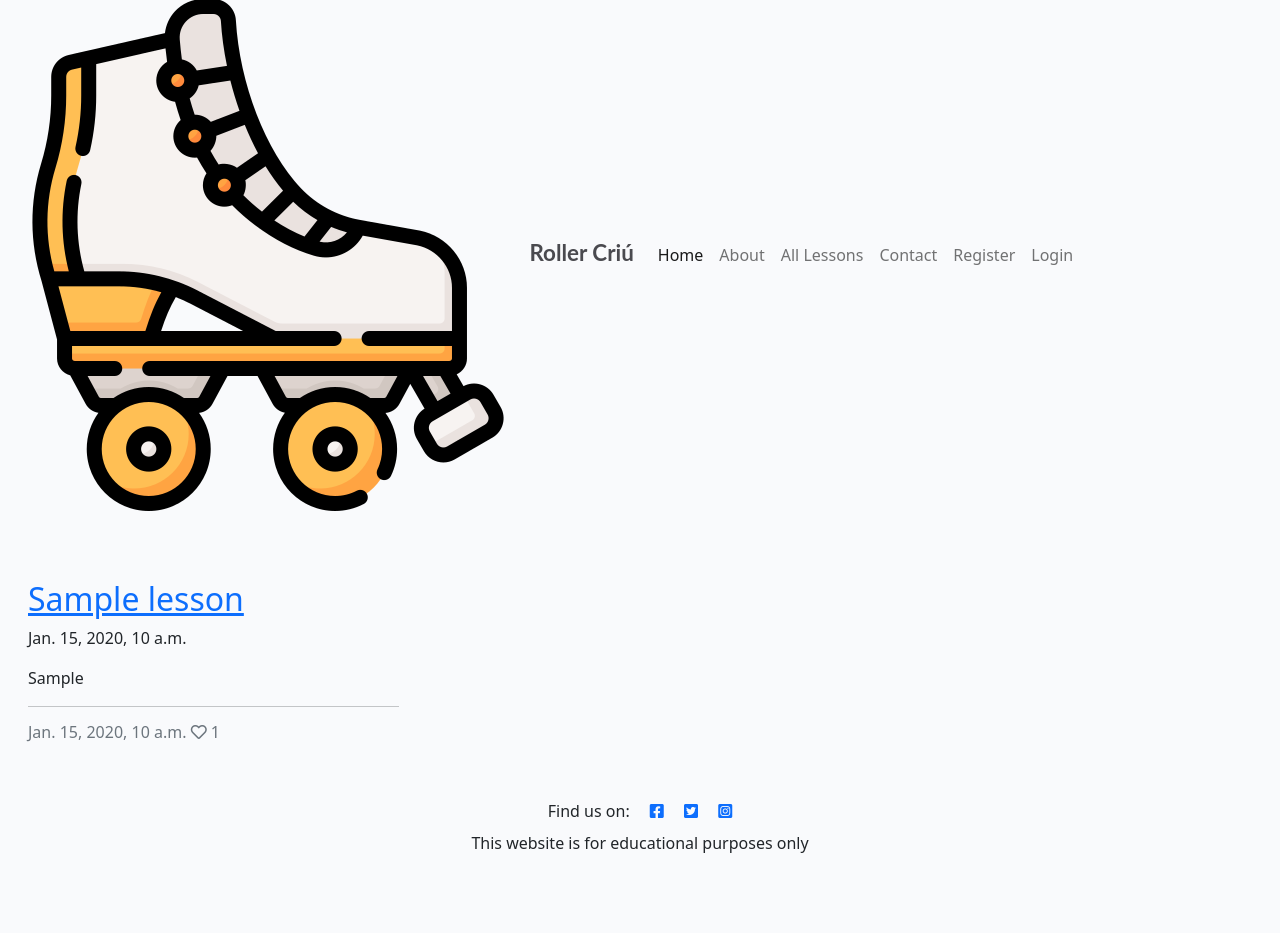
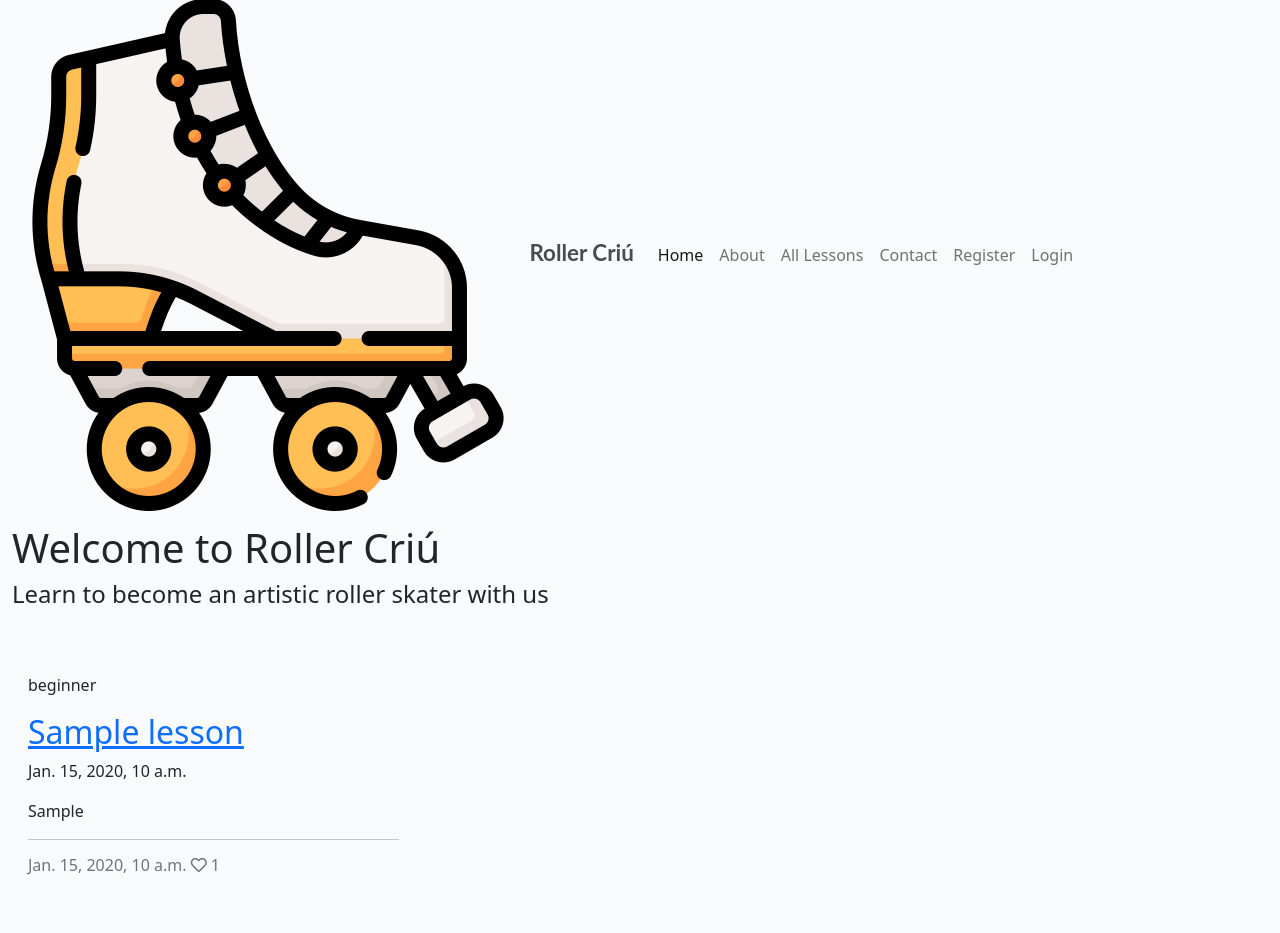
Before and after one commit to yamesjamess/p4-roller-criu, a Django app: page / in a window 1280 px wide. Shown: the part 14-947 px from the top of the page. Before the commit the page ends 867 px from the top, so only its background shows below. Run offline with Django 3.2, Linux system fonts and the light colour scheme; tables that the repository leaves empty hold one stand-in row (values such as "Sample post"); some web fonts are replaced.

Commit message:
Replace CI placeholder image with own image and add difficulty banner. Add hero image and jumbotron text

```diff
--- a/templates/index.html
+++ b/templates/index.html
@@ -3,9 +3,17 @@
 {% block content %}
 
 <div class="container-fluid">
+    <!-- jumbotron for introduction message -->
+    <div class="jumbotron">
+        <div class="introduction-text">
+            <h1>Welcome to Roller Criú</h1>
+            <h4>Learn to become an artistic roller skater with us</h4>
+        </div>
+    </div>
+
     <div class="row">
 
-        <!-- Blog Entries Column -->
+        <!-- Lesson Entries Column -->
         <div class="col-12 mt-3 left">
             <div class="row">
                 {% for lesson in lesson_list %}
@@ -14,9 +22,22 @@
                             <div class="card-body">
                                 <div class="image-container">
                                 {% if "placeholder" in lesson.featured_image.url %}
-                                <img class="card-img-top" src="https://codeinstitute.s3.amazonaws.com/fullstack/blog/default.jpg">
+                                <img class="card-img-top" src="https://res.cloudinary.com/dukqu7lia/image/upload/v1696354385/placeholder.jpg">
                                 {% else %}
                                 <img class="card-img-top" src=" {{ lesson.featured_image.url }} ">
+                                {% endif %}
+                                {% if lesson.lesson_level == 'beginner'%}
+                                    <div class="image-banner banner-bkgd-beginner">
+                                        <p class="difficulty">beginner</p>
+                                    </div>
+                                {% elif lesson.lesson_level == 'intermediate'%}
+                                    <div class="image-banner banner-bkgd-intermediate">
+                                        <p class="difficulty">intermediate</p>
+                                    </div>
+                                {% elif lesson.lesson_level == 'advanced'%}
+                                    <div class="image-banner banner-bkgd-advanced">
+                                        <p class="difficulty">advanced</p>
+                                    </div>
                                 {% endif %}
                                 <a href="{% url 'lesson_detail' lesson.slug %}" class="class-link">
                                     <h2 class="card-title">{{ lesson.title }}</h2>
```
